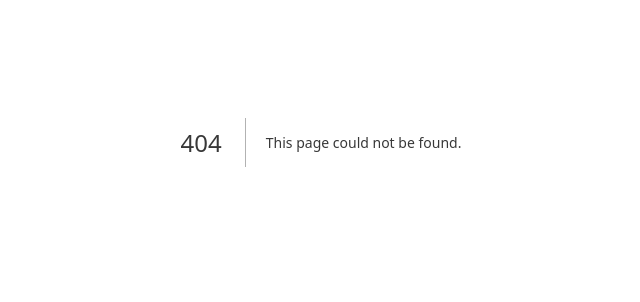
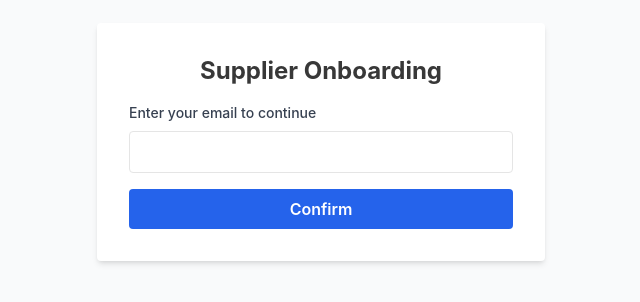
Before and after one commit to myselfabhi/ep-eauction-frontend, a Next.js app: page /supplier/check-email in a window 1280 px wide. Before the commit this address had no page. Shown: the part 258-560 px from the top of the page, without its empty margins (319-959 px from the left). Built offline with nearby package versions, Linux system fonts and the light colour scheme; no server answers.

Commit message:
feat: implement supplier email check and onboarding flow with new components for improved user experience

```diff
--- /dev/null
+++ b/src/app/supplier/check-email/page.tsx
@@ -0,0 +1,57 @@
+"use client";
+import { useState } from 'react';
+import { useRouter } from 'next/navigation';
+import { ROUTES } from '@/lib';
+
+export default function SupplierCheckEmailPage() {
+  const [email, setEmail] = useState('');
+  const [error, setError] = useState('');
+  const [loading, setLoading] = useState(false);
+  const router = useRouter();
+
+  const handleCheck = async (e: React.FormEvent) => {
+    e.preventDefault();
+    setError('');
+    setLoading(true);
+    try {
+      const res = await fetch(`${process.env.NEXT_PUBLIC_API_URL}/user/by-email?email=${encodeURIComponent(email)}`);
+      const user = await res.json();
+      if (user && user._id) {
+        // User exists, redirect to login
+        router.replace(ROUTES.AUTH.LOGIN);
+      } else {
+        // User does not exist, redirect to onboarding
+        router.replace(`/supplier/onboarding?email=${encodeURIComponent(email)}`);
+      }
+    } catch (err) {
+      console.error('Check email error:', err);
+      setError('Something went wrong. Please try again.');
+    } finally {
+      setLoading(false);
+    }
+  };
+
+  return (
+    <div className="min-h-screen flex items-center justify-center bg-gray-50">
+      <form onSubmit={handleCheck} className="bg-white p-8 rounded shadow-md w-full max-w-md">
+        <h2 className="text-2xl font-bold mb-4 text-center">Supplier Onboarding</h2>
+        <label className="block mb-2 text-sm font-medium text-gray-700">Enter your email to continue</label>
+        <input
+          type="email"
+          className="w-full border rounded px-3 py-2 mb-4"
+          value={email}
+          onChange={e => setEmail(e.target.value)}
+          required
+        />
+        {error && <div className="text-red-500 text-sm mb-2">{error}</div>}
+        <button
+          type="submit"
+          className="w-full bg-blue-600 text-white py-2 rounded font-semibold hover:bg-blue-700 transition"
+          disabled={loading}
+        >
+          {loading ? 'Checking...' : 'Confirm'}
+        </button>
+      </form>
+    </div>
+  );
+}
--- a/src/app/supplier/dashboard/page.tsx
+++ b/src/app/supplier/dashboard/page.tsx
@@ -45,23 +45,29 @@ function SupplierDashboardContent() {
   const invited = searchParams.get('invited'); // could be email or user id
   const [tab, setTab] = useState<'active' | 'history'>('active');
   const [notifOpen, setNotifOpen] = useState(false);
-  const [onboardingDone] = useState(false);
   const [capacityModalOpen, setCapacityModalOpen] = useState<{ auctionId: string; readOnly: boolean } | null>(null);
   const [auctionDetails, setAuctionDetails] = useState<Record<string, { capacities: Record<string, string>; confirmed: boolean }>>({});
   const [confirmationData, setConfirmationData] = useState<{ auctionId: string; capacities: Record<string, string> } | null>(null);
   const [auctions, setAuctions] = useState<SupplierAuction[]>([]);
   const [showOnboarding, setShowOnboarding] = useState(false);
+  const [checking, setChecking] = useState(false);
 
-  // Only show onboarding if invited param is present and not an ObjectId
+  // On mount, check if invited param is present and if user exists
   useEffect(() => {
     if (invited) {
-      if (/^[0-9a-fA-F]{24}$/.test(invited)) {
-        // Existing user, redirect to login
-        router.replace(ROUTES.AUTH.LOGIN);
-      } else {
-        // New user, show onboarding modal
-        setShowOnboarding(true);
-      }
+      setChecking(true);
+      fetch(`${process.env.NEXT_PUBLIC_API_URL}/user/by-email?email=${encodeURIComponent(invited)}`)
+        .then(res => res.json())
+        .then(user => {
+          if (user && user._id) {
+            // User exists, redirect to login
+            router.replace(ROUTES.AUTH.LOGIN);
+          } else {
+            // User does not exist, show onboarding modal
+            setShowOnboarding(true);
+          }
+        })
+        .finally(() => setChecking(false));
     }
   }, [invited, router]);
 
@@ -242,6 +248,8 @@ function SupplierDashboardContent() {
 
 
 
+  if (checking) return <div>Checking...</div>;
+
   return (
     <SupplierLayout>
       {showOnboarding && (
@@ -318,7 +326,7 @@ function SupplierDashboardContent() {
         </div>
       )}
 
-      {onboardingDone && !showOnboarding && (
+      {showOnboarding && !checking && (
         <div className="px-10 py-8 flex flex-col min-h-screen">
           <div className="flex justify-between items-start mb-10 w-full max-w-7xl mx-auto">
             <div>
--- /dev/null
+++ b/src/app/supplier/onboarding/OnboardingPageContent.tsx
@@ -0,0 +1,56 @@
+"use client";
+import { useRouter, useSearchParams } from 'next/navigation';
+import { useEffect } from 'react';
+import OnboardingModal from '@/components/ui/modal/OnboardingModal';
+import { ROUTES } from '@/lib';
+
+export default function OnboardingPageContent() {
+  const router = useRouter();
+  const searchParams = useSearchParams();
+  const email = searchParams.get('email');
+
+  useEffect(() => {
+    if (!email) {
+      // If no email, redirect to check-email page
+      router.replace('/supplier/check-email');
+    }
+  }, [email, router]);
+
+  if (!email) return <div>Redirecting...</div>;
+
+  return (
+    <OnboardingModal
+      onComplete={async (data) => {
+        try {
+          const payload = {
+            name: data.name,
+            email: data.email,
+            password: data.password,
+            role: 'Supplier',
+            profile: {
+              companyName: data.name,
+              country: data.country,
+              portOfLoading: data.port,
+            },
+          };
+
+          const res = await fetch(`${process.env.NEXT_PUBLIC_API_URL}/auth/register`, {
+            method: 'POST',
+            headers: { 'Content-Type': 'application/json' },
+            body: JSON.stringify(payload),
+          });
+
+          if (!res.ok) {
+            const errorData = await res.json();
+            throw new Error(errorData.error || 'Registration failed');
+          }
+
+          router.push(ROUTES.AUTH.LOGIN);
+        } catch {
+          alert('Registration failed. Please try again.');
+        }
+      }}
+      defaultEmail={email}
+    />
+  );
+}
--- /dev/null
+++ b/src/app/supplier/onboarding/page.tsx
@@ -0,0 +1,10 @@
+import { Suspense } from 'react';
+import  OnboardingPageContent  from './OnboardingPageContent';
+
+export default function SupplierOnboardingPage() {
+  return (
+    <Suspense fallback={<div>Loading...</div>}>
+      <OnboardingPageContent />
+    </Suspense>
+  );
+}
--- a/src/components/ui/modal/OnboardingModal.tsx
+++ b/src/components/ui/modal/OnboardingModal.tsx
@@ -4,6 +4,7 @@ import { useState } from 'react';
 
 export default function OnboardingModal({
   onComplete,
+  defaultEmail = '',
 }: {
   onComplete: (data: {
     email: string;
@@ -12,9 +13,10 @@ export default function OnboardingModal({
     port: string;
     country: string;
   }) => void;
+  defaultEmail?: string;
 }) {
   const [form, setForm] = useState({
-    email: '',
+    email: defaultEmail,
     password: '',
     confirmPassword: '',
     name: '',
@@ -67,6 +69,7 @@ export default function OnboardingModal({
                 onChange={e => handleChange('email', e.target.value)}
                 className="w-full border rounded-md text-xs px-3 py-2"
                 placeholder="your@email.com"
+                disabled={!!defaultEmail}
               />
               {!emailValid && form.email && (
                 <p className="text-xs text-red-500 mt-1">Please enter a valid email.</p>
```
